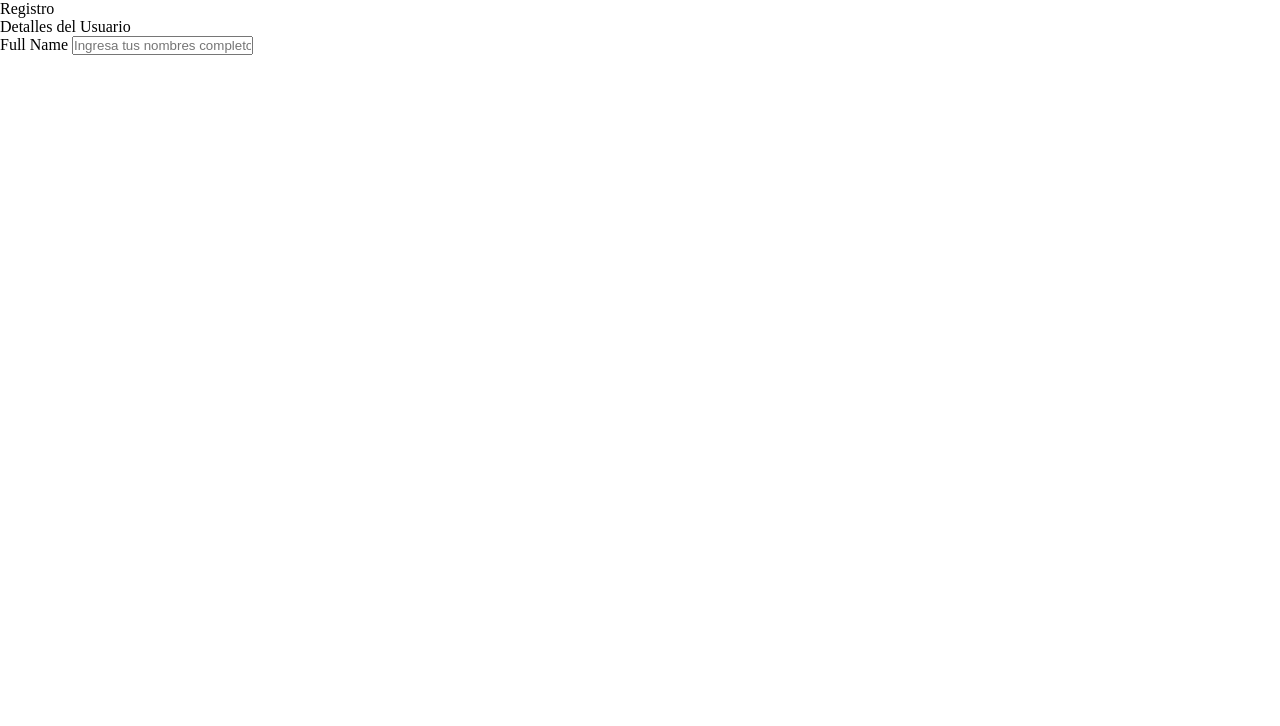
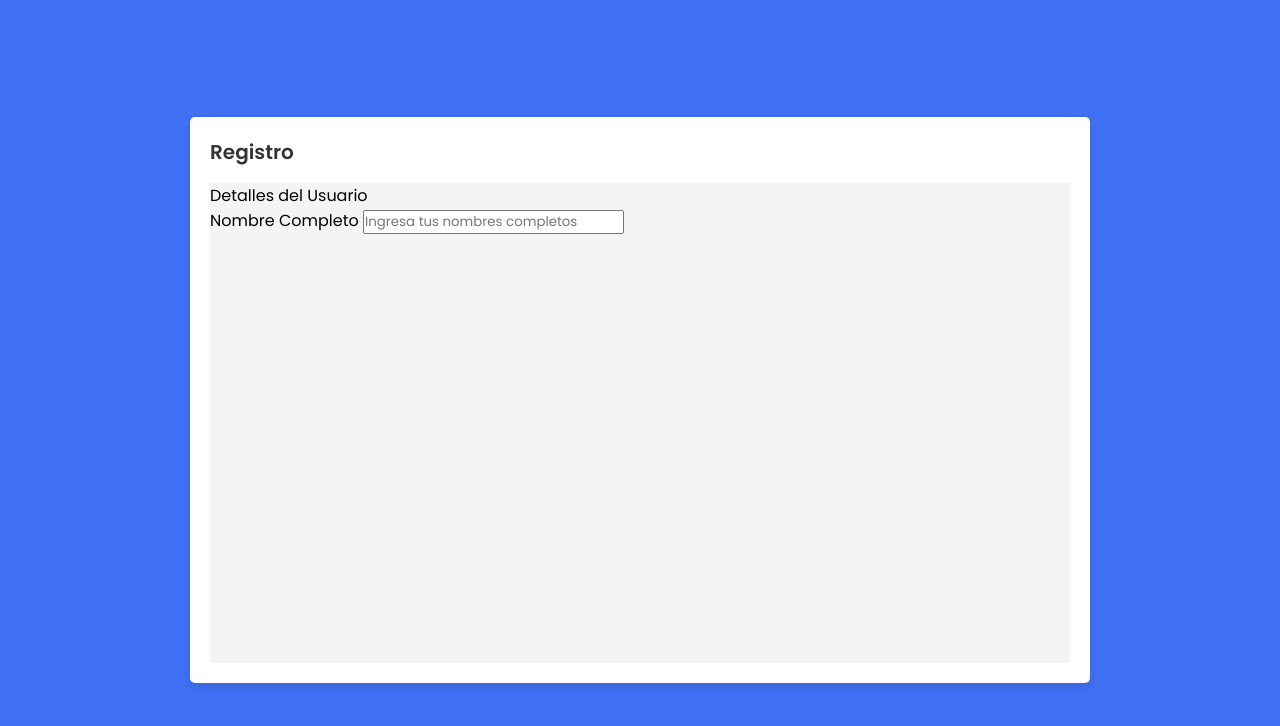
Before and after one commit to SugarRey/reto1, a plain HTML site: page index.html in a window 1280 px wide. Drawn offline with Linux system fonts and the light colour scheme; some icons are missing.

Commit message:
header befor

```diff
--- a/index.html
+++ b/index.html
@@ -9,21 +9,22 @@
 </head>
 <body>
 
+
     <div class="container">
         <header class="">Registro</header>
         <form action="#">
             <div class="form first" >
                 <div class="details personal">
+
                     <span class="title">Detalles del Usuario</span>
 
                     <div class="fields">
                         <div class="input-field">
-                            <label for="">Full Name</label>
+                            <label for="">Nombre Completo</label>
                             <input type="text" placeholder="Ingresa tus nombres completos" class="">
                         </div>
+                    </div>
 
-
-                    </div>
                 </div>
             </div>
 
--- a/style.css
+++ b/style.css
@@ -3,4 +3,37 @@
     margin: 0;
     padding: 0;
     box-sizing: border-box;
+    font-family: 'poppins', sans-serif;
 }
+
+body {
+    /* border: 1px solid red; */
+    min-height: 100vh;
+    display: flex;
+    align-items: center;
+    justify-content: center;
+    background-color: #4070f4;
+}
+
+.container {
+    position: relative;
+    max-width: 900px;
+    border-radius: 5px;
+    width: 100%;
+    background-color: #ffffff;
+    padding: 20px;
+    margin: 0 15px;
+    box-shadow: 0 5px 10px rgba(0,0,0,0.1);
+}
+.container header {
+    font-size: 20px;
+    font-weight: 600;
+    color: #333;
+}
+
+.container form {
+    position: relative;
+    min-height: 480px;
+    background-color: #f4f4f4;
+    margin-top: 16px;
+}
```
